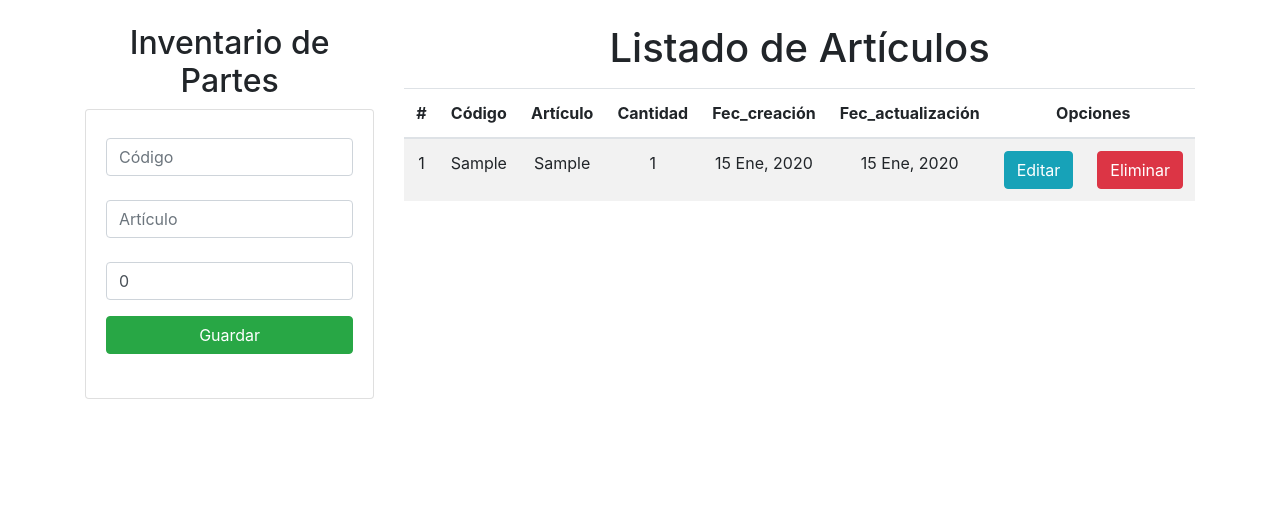
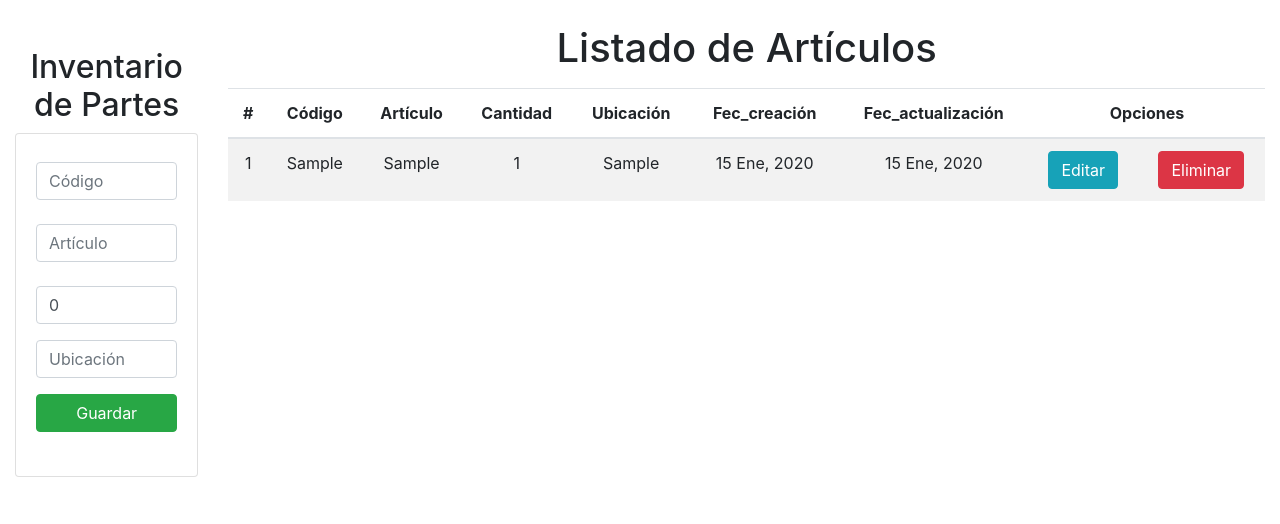
Before and after one commit to jfelizgit/SoftwareLibreProyecto, a Django app: page / in a window 1280 px wide. Shown: the part 56-580 px from the top of the page. Run offline with Django 4.2, Linux system fonts and the light colour scheme; tables that the repository leaves empty hold one stand-in row (values such as "Sample post").

Commit message:
Campo ubicacion

```diff
--- a/InventarioProj/InventarioApp/models.py
+++ b/InventarioProj/InventarioApp/models.py
@@ -1,4 +1,5 @@
 from django.db import models
+
 
 # Create your models here.
 
@@ -9,6 +10,7 @@ class Inventario(models.Model):
     codigo = models.CharField(primary_key=True, max_length=10, serialize=False)
     articulo = models.CharField(max_length=255)
     cantidad = models.IntegerField()
+    ubicacion = models.CharField(max_length=255, blank=True, null=True)
 
     def __str__(self):
         return f'Artículo: {self.articulo} ({self.cantidad})'
--- a/InventarioProj/InventarioApp/templates/base.html
+++ b/InventarioProj/InventarioApp/templates/base.html
@@ -29,7 +29,7 @@
         </div>
     </div>
 </nav>
-<div class="container py-4">
+<div class="container-fluid py-4">
     {% block body %}
 
     {% endblock %}
--- a/InventarioProj/InventarioApp/templates/editar.html
+++ b/InventarioProj/InventarioApp/templates/editar.html
@@ -21,6 +21,9 @@
                             value="1" required>
                     </div>
                     <div class="form-group">
+                        <input type="text" id="txtUbicacion" name="txtUbicacion" value="{{i.ubicacion}}" class="form-control" placeholder="Ubicación">
+                    </div>
+                    <div class="form-group">
                         <button type="submit" class="btn btn-success btn-block text-white">Guardar</button>
                     </div>
                 </form>
--- a/InventarioProj/InventarioApp/templates/gestionInv.html
+++ b/InventarioProj/InventarioApp/templates/gestionInv.html
@@ -3,7 +3,7 @@
 {% block body %}
 
 <div class="row">
-    <div class="col">
+    <div class="col-sm-12 col-md-4 col-lg-2 col-xl-2 py-4">
         {% if messages %}
         {% for message in messages %}
         <div class="alert alert-dismissible alert-success">
@@ -13,7 +13,7 @@
         {% endfor %}
         {% endif %}
     <h2>Inventario de Partes</h2>
-        <div class="card py-2" >
+        <div class="card py-2">
             <div class="card-body">
                 <form action="registrar" method="post"> {% csrf_token %}
                     <div class="form-group">
@@ -27,6 +27,9 @@
                         <input type="text" id="txtCantidad" name="txtCantidad" class="form-control" min="1" value="0" required>
                     </div>
                     <div class="form-group">
+                        <input type="text" id="txtUbicacion" name="txtUbicacion" class="form-control" placeholder="Ubicación">
+                    </div>
+                    <div class="form-group">
                         <button type="submit" class="btn btn-success btn-block text-white">Guardar</button>
                     </div>
                 </form>
@@ -34,7 +37,7 @@
         </div>
     </div>
 
-    <div class="col" >
+    <div class="col-sm-12 col-md-8 col-lg-10 col-xl-10">
         <h1>Listado de Artículos</h1>
         <div class="table-responsive py-2">
             <table class="table table-striped">
@@ -44,6 +47,7 @@
                     <th>Código</th>
                     <th>Artículo</th>
                     <th>Cantidad</th>
+                    <th>Ubicación</th>
                     <th>Fec_creación</th>
                     <th>Fec_actualización</th>
                     <th colspan="2">Opciones</th>
@@ -56,6 +60,7 @@
                     <td>{{i.codigo}}</td>
                     <td>{{i.articulo}}</td>
                     <td>{{i.cantidad}}</td>
+                    <td>{{i.ubicacion}}</td>
                     <td>{{i.fecha_creacion|date:"d M, Y"}}</td>
                     <td>{{i.fecha_actualizacion|date:"d M, Y"}}</td>
 
--- a/InventarioProj/InventarioApp/views.py
+++ b/InventarioProj/InventarioApp/views.py
@@ -16,8 +16,9 @@ def registrarArt(request):
     codigo = request.POST['txtCodigo']
     articulo = request.POST['txtArticulo']
     cantidad = request.POST['txtCantidad']
+    ubicacion = request.POST['txtUbicacion']
 
-    inv = Inventario.objects.create(codigo=codigo, articulo=articulo, cantidad=cantidad)
+    inv = Inventario.objects.create(codigo=codigo, articulo=articulo, cantidad=cantidad, ubicacion=ubicacion)
     messages.success(request, '¡Registro agredado!')
     return redirect('/')
 
@@ -31,10 +32,12 @@ def editarInv(request):
     codigo = request.POST['txtCodigo']
     articulo = request.POST['txtArticulo']
     cantidad = request.POST['numCantidad']
+    ubicacion = request.POST['txtUbicacion']
 
     inv = Inventario.objects.get(codigo=codigo)
     inv.articulo = articulo
     inv.cantidad = cantidad
+    inv.ubicacion = ubicacion
     inv.save()
 
     messages.success(request, '¡Registro actualizado!')
```
